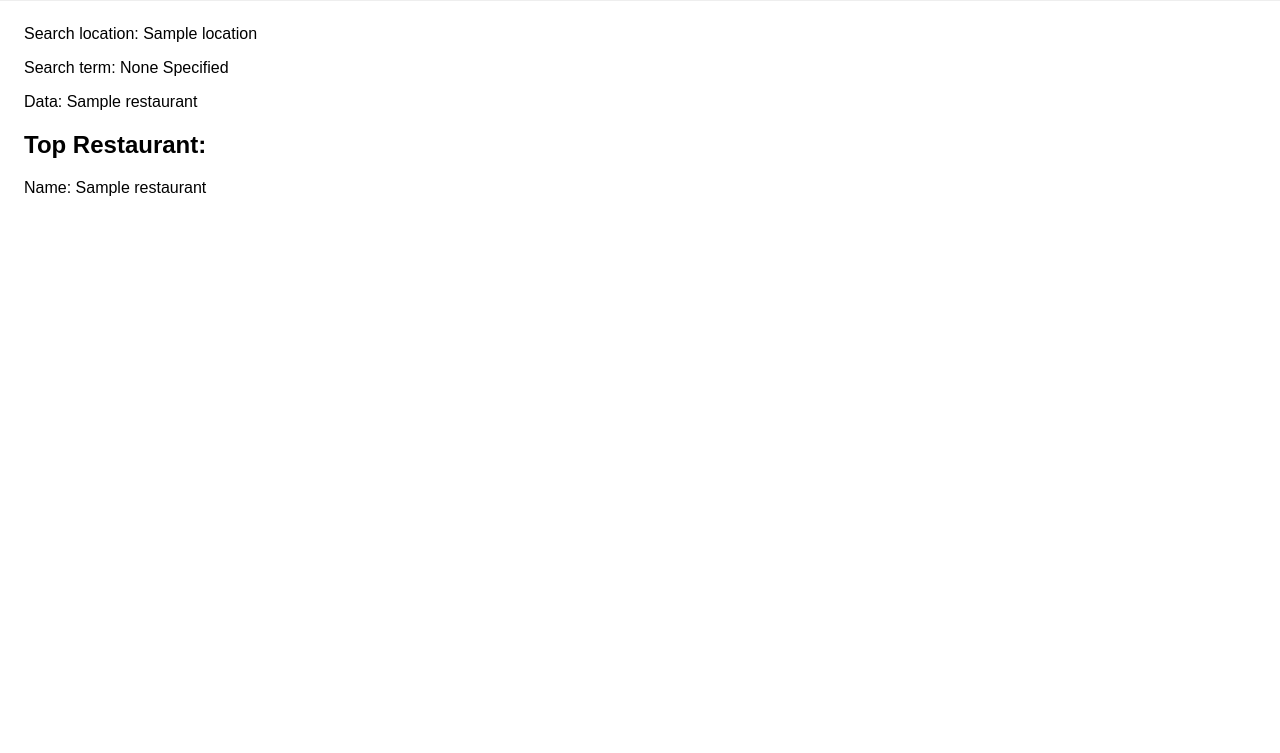
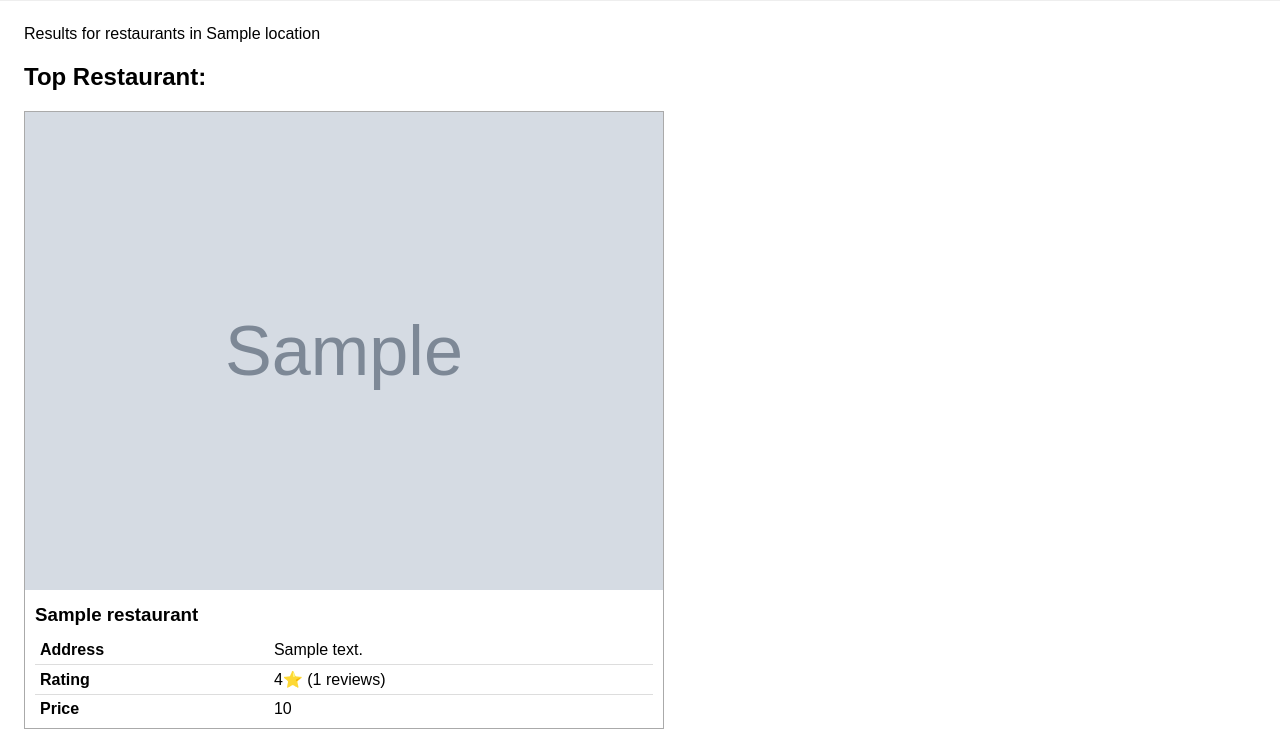
Before and after one commit to evan1026/webdev-labs, a Flask app: template lab02/templates/restaurant.html in a window 1280 px wide. Shown: the part 127-880 px from the top of the page. Before the commit the page ends 323 px from the top, so only its background shows below. Run offline with Flask 2, Linux system fonts and the light colour scheme; the template is opened without the code that fills it: most values are stand-ins (such as "Sample title", 1, 10 or a date in 2020); grey boxes marked "Sample" are stand-in pictures; some libraries are stand-ins or nearby versions.

Commit message:
Exercise 4

```diff
--- a/lab02/static/style.css
+++ b/lab02/static/style.css
@@ -35,3 +35,38 @@ main {
 @media only screen and (max-width: 600px) {
     /* Media queries go here */
 }
+
+/*
+ * Restaurant page result elements
+ */
+
+.restaurant-result {
+    width: 50vw;
+    border: 1px solid #aaa;
+}
+.restaurant-result h3 {
+    margin: 10px;
+}
+.restaurant-result img {
+    width: 100%;
+}
+.restaurant-result-data-container {
+    margin: 5px 10px;
+}
+.restaurant-result table {
+    border-collapse: collapse;
+    width: 100%;
+}
+.restaurant-result tr {
+    border-bottom: 1px solid #ddd;
+    border-top: 1px solid #ddd;
+}
+.restaurant-result tr:first-child {
+    border-top: 0px;
+}
+.restaurant-result tr:last-child {
+    border-bottom: 0px;
+}
+.restaurant-result td {
+    padding: 5px;
+}
--- a/lab02/templates/restaurant.html
+++ b/lab02/templates/restaurant.html
@@ -11,11 +11,25 @@
     {% include 'includes/header.html' %}
 
     <main>
-        <p>Search location: {{location}}</p>
-        <p>Search term: {{search_term or 'None Specified'}}</p>
-        <p>Data: {{ restaurant }}</p>
+        <p>Results for {{search_term or 'restaurants'}} in {{location}}</p>
         <h2>Top Restaurant:</h2>
-        <p>Name: {{ restaurant.get('name') }}</p>
+        <section class='restaurant-result'>
+            <img src="{{ restaurant.get('image_url') }}" />
+            <h3>{{ restaurant.get('name') }}</h3>
+            <div class='restaurant-result-data-container'>
+                <table>
+                    <tr>
+                        <td><b>Address</b></td><td>{{ restaurant.get('display_address') }}</td>
+                    </tr>
+                    <tr>
+                        <td><b>Rating</b></td><td>{{ restaurant.get('rating') }}⭐ ({{ restaurant.get('review_count') }} reviews)</td>
+                    </tr>
+                    <tr>
+                        <td><b>Price</b></td><td>{{ restaurant.get('price') }}</td>
+                    </tr>
+                </table>
+            </div>
+        </section>
     </main>
 </body>
 </html>
```
